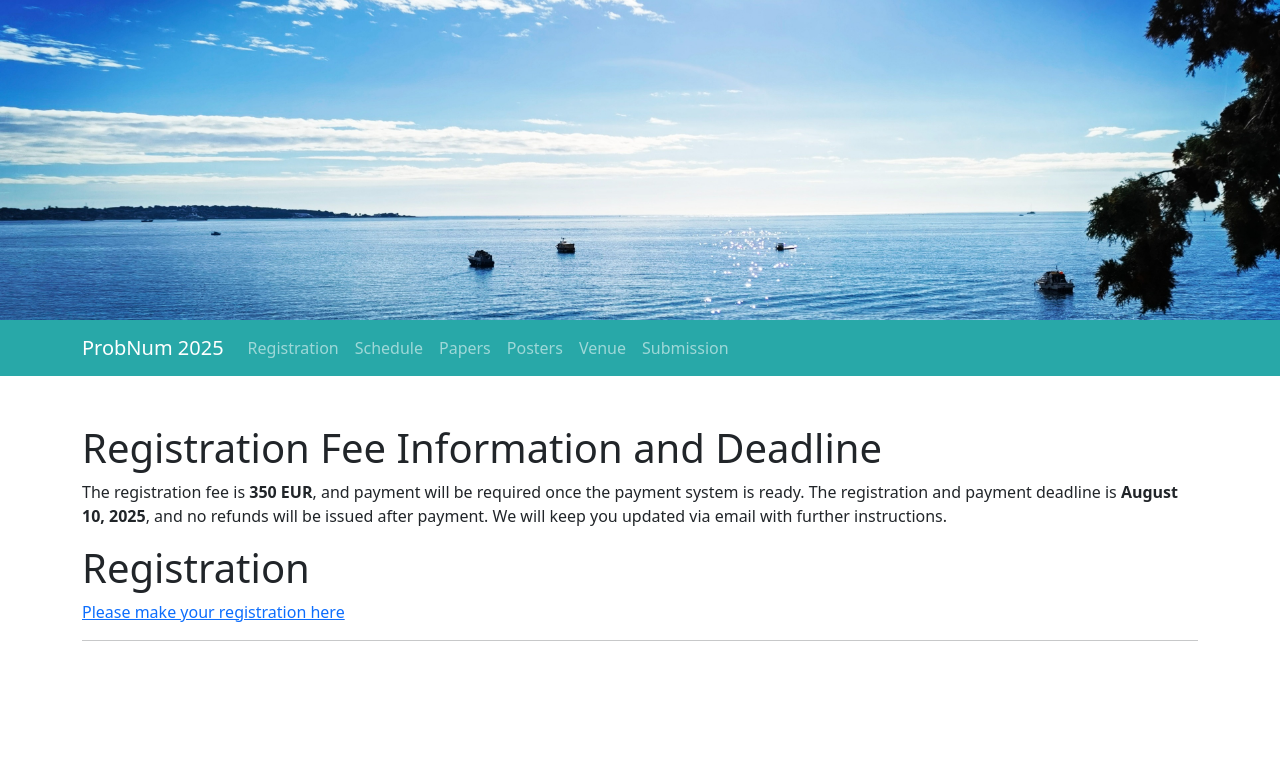
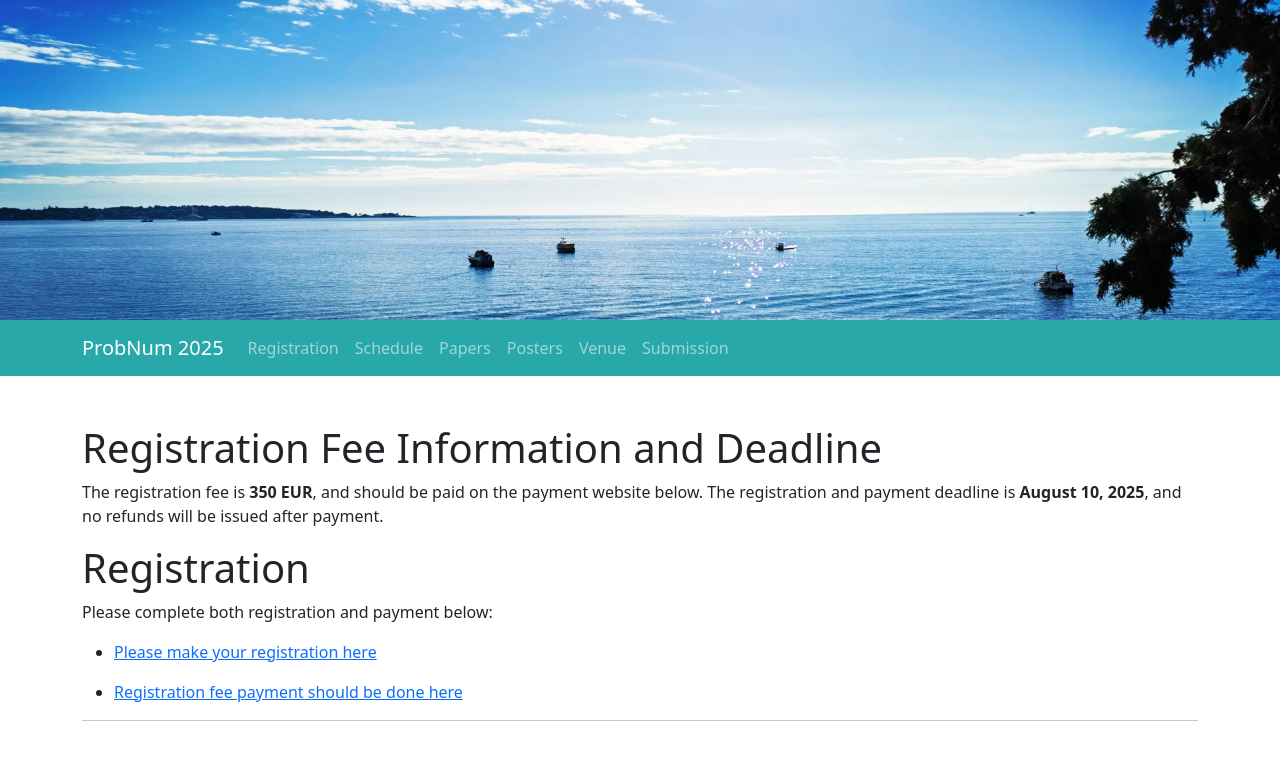
Before and after one commit to probnum2026/probnum2026.github.io, a Jekyll site: the page built from registration.md, in a window 1280 px wide. Shown: the top 760 px of the page. Built offline with Jekyll 4.4.1, drawn with Linux system fonts in a browser that asks for light colours; nearby versions of some CDN libraries.

Commit message:
Update registration.md

```diff
--- a/registration.md
+++ b/registration.md
@@ -5,9 +5,14 @@ header_image: juan3.jpg
 ---
 
 # Registration Fee Information and Deadline
-The registration fee is **350 EUR**, and payment will be required once the payment system is ready. The registration and payment deadline is **August 10, 2025**, and no refunds will be issued after payment. We will keep you updated via email with further instructions.
+The registration fee is **350 EUR**, and should be paid on the payment website below. The registration and payment deadline is **August 10, 2025**, and no refunds will be issued after payment.
+
 
 # Registration
-[Please make your registration here](https://docs.google.com/forms/d/e/1FAIpQLSfqxgl9gLVwdIZXJzY1VMEJKKpfC-DbU-lVVFc9iBt62riEPA/viewform?usp=header)
+Please complete both registration and payment below:
+
+- [Please make your registration here](https://docs.google.com/forms/d/e/1FAIpQLSfqxgl9gLVwdIZXJzY1VMEJKKpfC-DbU-lVVFc9iBt62riEPA/viewform?usp=header)
+
+- [Registration fee payment should be done here](https://ers.eurecom.fr/en/probnum2025/)
 
 ---
```
